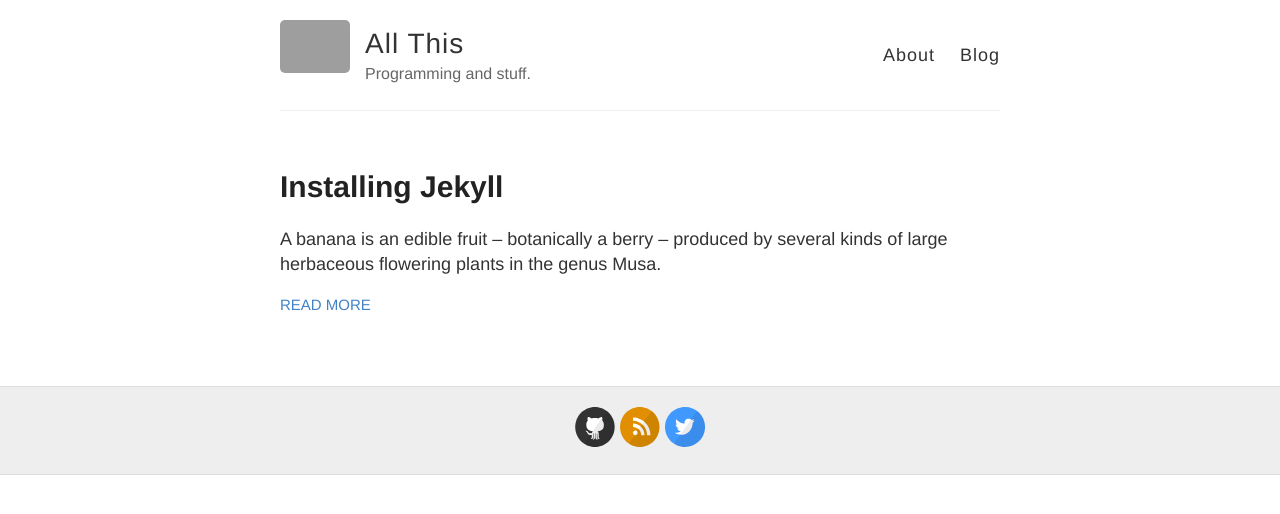
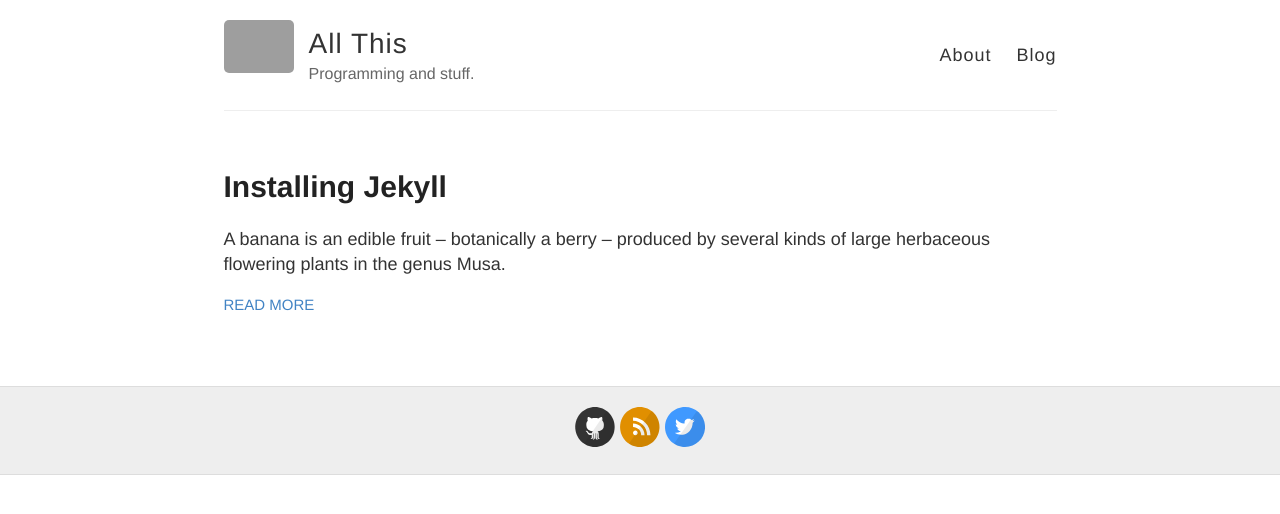
Before and after one commit to psuryan/psuryan.github.io, a Jekyll site: the page built from index.html, in a window 1280 px wide. Shown: the top 514 px of the page. Built offline with Jekyll 4.4.1, drawn with Linux system fonts in a browser that asks for light colours; grey boxes are pictures that could not be loaded.

Commit message:
increased width

```diff
--- a/assets/css/styles.scss
+++ b/assets/css/styles.scss
@@ -21,7 +21,7 @@ body {
 
 .container {
   margin: 0 auto;
-  max-width: 740px;
+  max-width: 853px;
   padding: 0 10px;
   width: 100%;
 }
```
